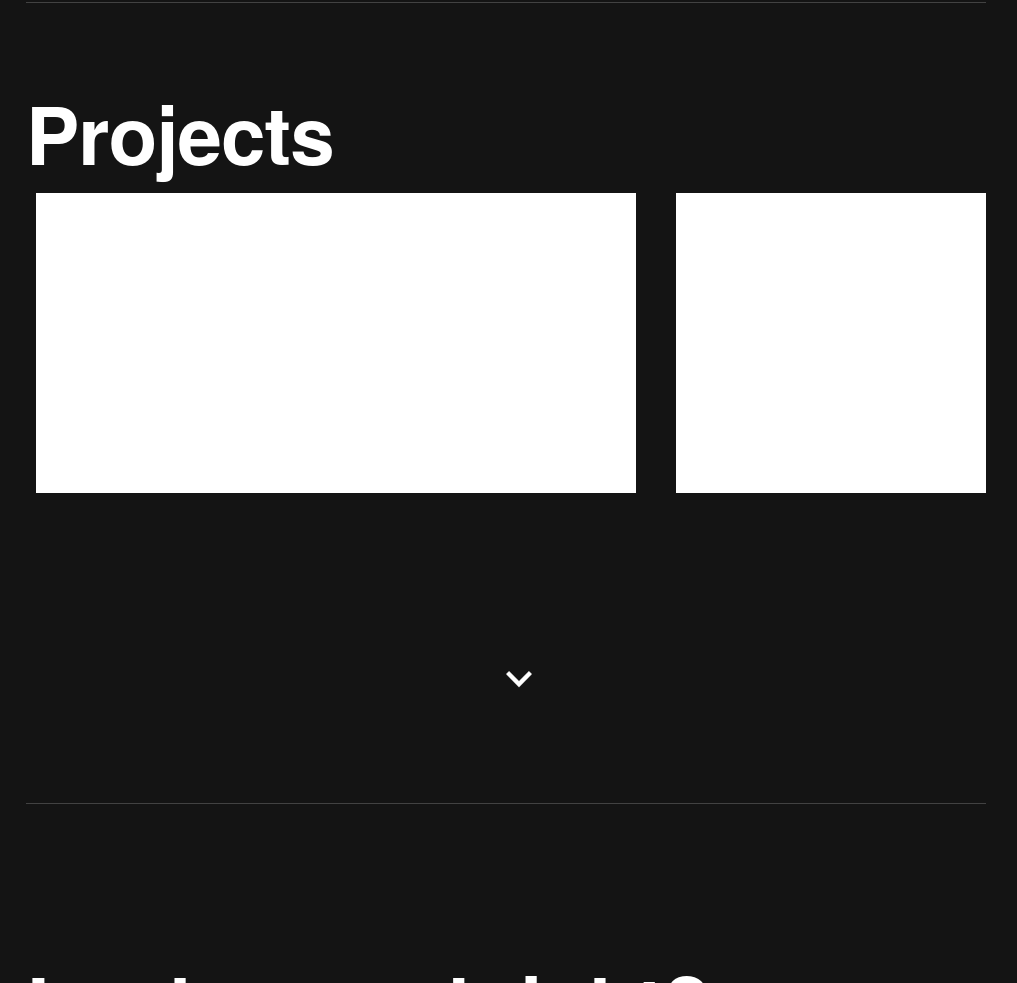
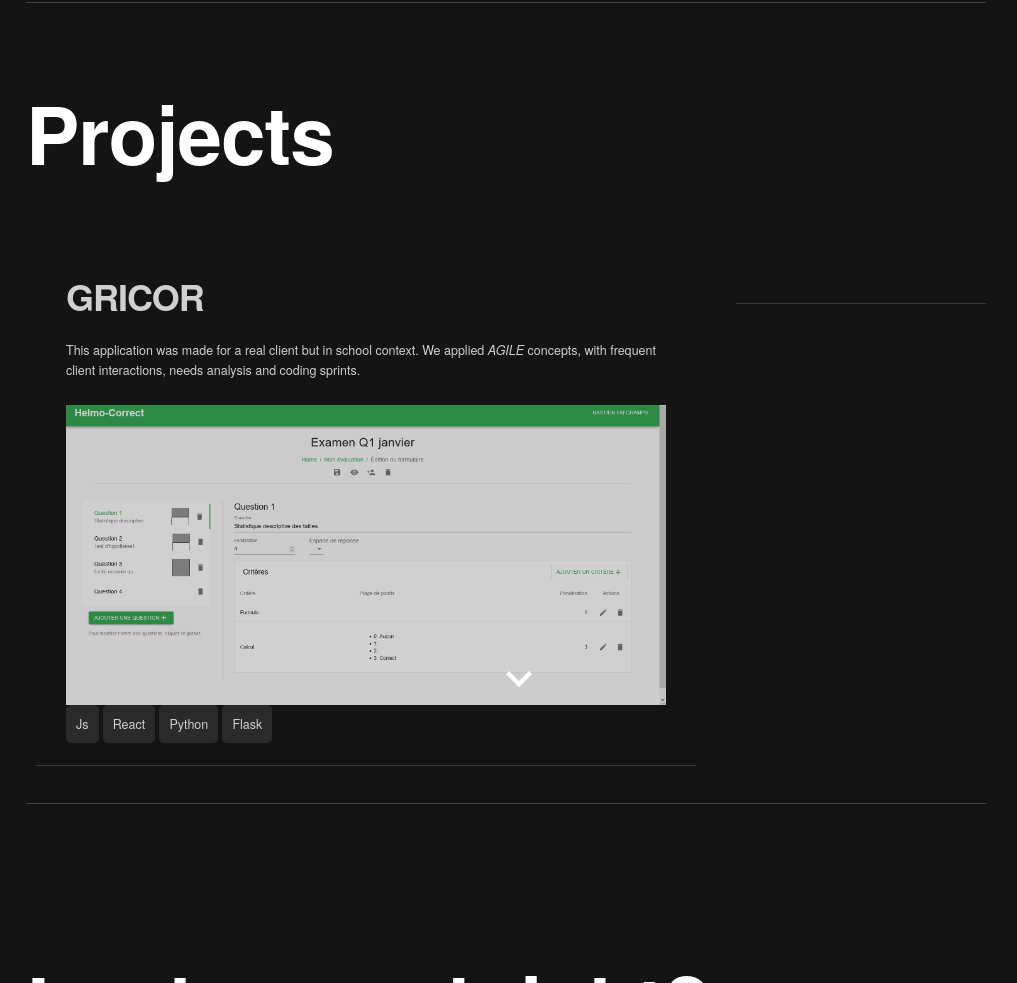
Before and after one commit to BastienFaf/BastienFafchamps.github.io, a website: page index.html in a window 1280 px wide. Shown: the part 1599-2582 px from the top of the page, without its empty margins (134-1151 px from the left). Drawn offline with nearby package versions, Linux system fonts and the light colour scheme; animation ran at ten frames a second; a script that the page names is missing.

Commit message:
Added GRICOR Project

```diff
--- a/index.html
+++ b/index.html
@@ -195,11 +195,19 @@
                     <h2 style="margin-bottom: 0;">Projects</h2>
                 </div>
 
-                <div id="projects-container" class="projects-container">
+                <div id="projects-container" class="projects-container pt-5">
                     <div id="projects-inner-container" class="projects-inner-container">
-                        <div class="project">
-
-                        </div>
+                        <a class="project">
+                            <h3>GRICOR</h3>
+                            <p>This application was made for a real client but in school context. We applied <i>AGILE</i> concepts, with frequent client interactions, needs analysis and coding sprints.</p>
+                            <img src="./media/gricor_1.png">
+                            <div class="technologies">
+                                <span>Js</span>
+                                <span>React</span>
+                                <span>Python</span>
+                                <span>Flask</span>
+                            </div>
+                        </a>
                         <div class="project">
 
                         </div>
--- a/js/main.js
+++ b/js/main.js
@@ -183,13 +183,13 @@ const scrollTl = new TimelineMax();
 const innerContainer = document.getElementById('projects-inner-container');
 
 // scrollTl.from(innerContainer, 1, {opacity: 0});
-scrollTl.fromTo(innerContainer, 5, { ease: Power0.easeNone, x: 200}, { ease: Power0.easeNone, x: -innerContainer.offsetWidth * 2.45})
+scrollTl.fromTo(innerContainer, 5, { ease: Power0.easeNone, x: 300}, { ease: Power0.easeNone, x: -innerContainer.offsetWidth * 2.45})
 
 const scrollScene = new ScrollMagic.Scene({
-    triggerElement: '#projects',
+    triggerElement: '#projects-container',
     triggerHook: 'onLeave',
     duration: '200%',
 })
-.setPin('#projects')
+.setPin('#projects-container')
 .setTween(scrollTl)
 .addTo(scrollController);
--- a/styles/main.css
+++ b/styles/main.css
@@ -1,6 +1,7 @@
 :root {
     --bg: #141414;
     --bg-b: #000000;
+    --bg-c: #303030;
     --text: #ffffff;
     --text-subtitle: #dadada;
     --text-light: #424242;
@@ -299,6 +300,7 @@ canvas {
     position: relative;
     overflow: scroll;
     width: 100%;
+    height: fit-content;
     -ms-overflow-style: none;
     scrollbar-width: none;
 }
@@ -306,6 +308,7 @@ canvas {
 .projects-inner-container {
     position: relative;
     width: 100%;
+    height: fit-content;
     display: flex;
     flex-wrap: unset;
     flex-direction: row;
@@ -316,9 +319,41 @@ canvas {
 .project {
     flex-shrink: 0;
     position: relative;
-    background: white;
+    background: none;
+    color: var(--text);
+    text-decoration: none;
+    overflow: hidden;
+    width: 60rem;
+    height: fit-content;
+
     margin: 1rem;
     margin-right: 3rem;
-    width: 60rem;
-    height: 30rem;
+    padding: 3rem;
+
+    border-bottom: 1px solid var(--text-light);
+    opacity: 0.8;
+    /* border-top: 1px solid var(--text-light); */
+    /* box-shadow: 2px 2px 10px rgb(14, 14, 14); */
 }
+.project:hover{
+    opacity: 1;
+    color: var(--text);
+}
+.project h3 {
+    font-weight: bold;
+}
+.project p {
+    font-size: smaller;
+}
+.project img {
+    position: relative;
+    width: 100%;
+    height: 300px;
+    object-fit: cover;
+}
+.project .technologies span {
+    font-size: smaller;
+    background-color: var(--bg-c);
+    padding: 1rem;
+    border-radius: 5px;
+}
```
Also changed, not shown: media/gricor_1.png (added).
